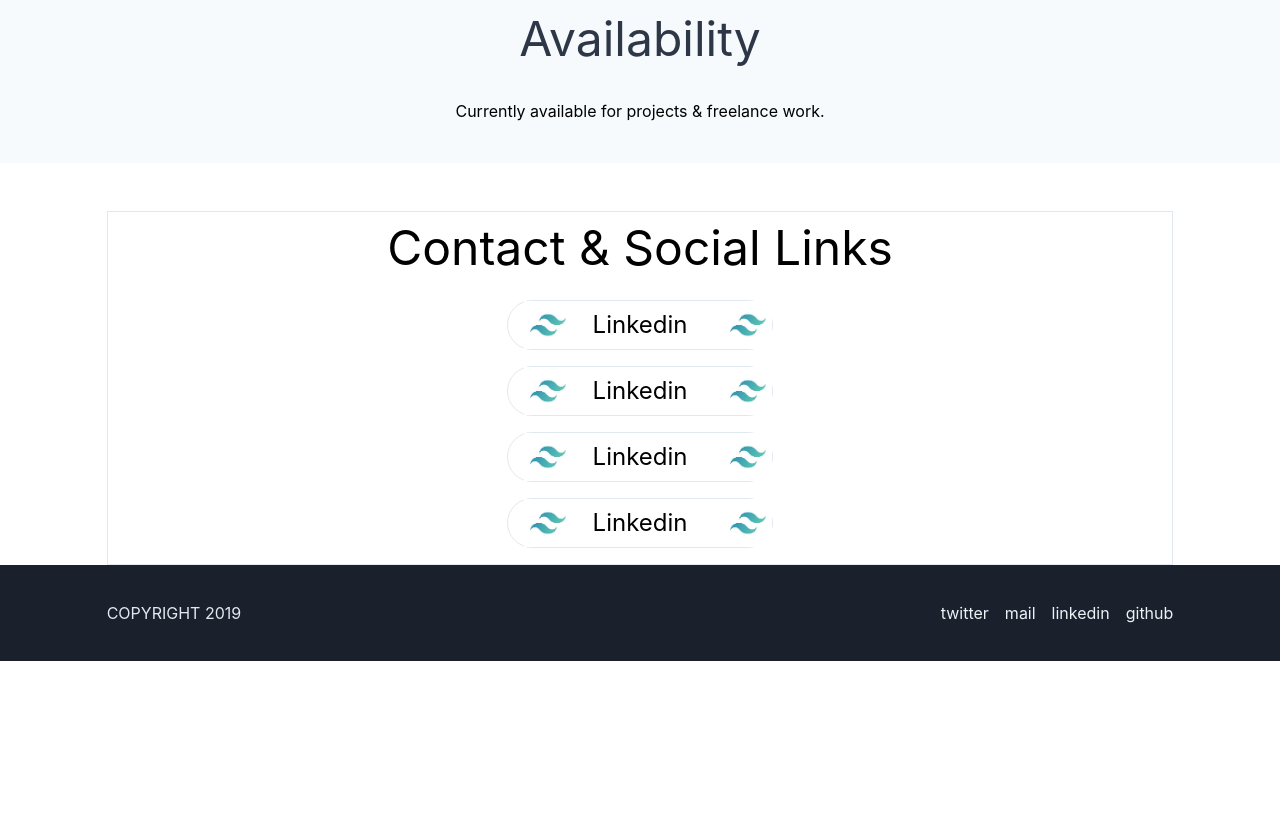
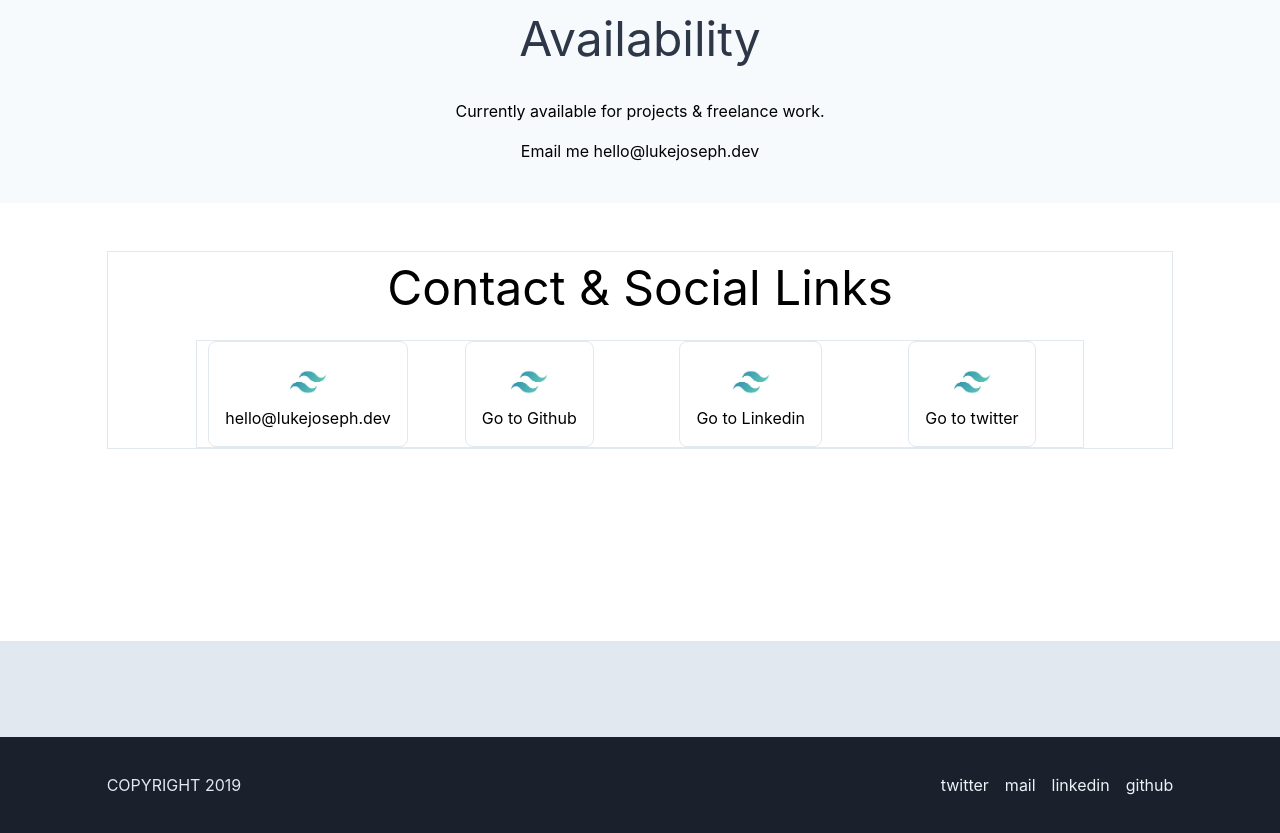
Before and after one commit to luke-joseph/portfolio, a website: page public/index.html in a window 1280 px wide. Shown: the part 1826-2659 px from the top of the page. Before the commit the page ends 2487 px from the top, so only its background shows below. Drawn offline with Linux system fonts and the light colour scheme.

Commit message:
better social area design implemented

```diff
--- a/public/index.html
+++ b/public/index.html
@@ -129,33 +129,43 @@
     <div id="Availability" class="flex flex-col w-full mt-12 bg-gray-100 py-10">
       <div class="w-11/12 lg:w-10/12 xl:w-6/7 mx-auto">
         <h1 class="text-5xl mb-6 text-center text-gray-800">Availability</h1>
-          <p class="text-center">Currently available for projects & freelance work.</p>
+          <p class="text-center mb-4">Currently available for projects & freelance work.</p>
+          <p class="text-center">Email me hello@lukejoseph.dev </p>
       </div>
     </div>
 
-    <div id="contacts-social" class="flex flex-col w-full sm:w-10/12 mx-auto border mt-12">
+    <div id="contacts-social" class="flex flex-col w-full sm:w-10/12 mx-auto border mt-12 mb-48">
       <h1 class="text-5xl mb-4 text-center">Contact & Social Links</h1>
-        <div class="flex items-center border rounded-full w-1/4 mx-auto mb-4 justify-between">
-          <img src="/img/tailwindcss-logo.jpg" alt="" class="ml-4 w-12 h-12 object-contain">
-          <p class="text-2xl">Linkedin</p>
-          <img src="/img/tailwindcss-logo.jpg" alt="" class="ml-4 w-12 h-12 object-contain">
+      <div id="social-links-container" class="flex mx-auto w-5/6 border justify-between">
+        <div class="w-1/4 flex flex-col">
+          <div class="p-4 mx-auto border rounded-lg">
+            <img src="/img/tailwindcss-logo.jpg" alt="" class="w-12 mx-auto">
+            <p>hello@lukejoseph.dev</p>
+          </div>
         </div>
-        <div class="flex items-center border rounded-full w-1/4 mx-auto mb-4 justify-between">
-          <img src="/img/tailwindcss-logo.jpg" alt="" class="ml-4 w-12 h-12 object-contain">
-          <p class="text-2xl">Linkedin</p>
-          <img src="/img/tailwindcss-logo.jpg" alt="" class="ml-4 w-12 h-12 object-contain">
+        <div class="w-1/4 flex flex-col">
+          <div class="p-4 mx-auto border rounded-lg">
+            <img src="/img/tailwindcss-logo.jpg" alt="" class="w-12 mx-auto">
+            <p>Go to Github</p>
+          </div>
         </div>
-        <div class="flex items-center border rounded-full w-1/4 mx-auto mb-4 justify-between">
-          <img src="/img/tailwindcss-logo.jpg" alt="" class="ml-4 w-12 h-12 object-contain">
-          <p class="text-2xl">Linkedin</p>
-          <img src="/img/tailwindcss-logo.jpg" alt="" class="ml-4 w-12 h-12 object-contain">
+        <div class="w-1/4 flex flex-col">
+          <div class="p-4 mx-auto border rounded-lg">
+            <img src="/img/tailwindcss-logo.jpg" alt="" class="w-12 mx-auto">
+            <p>Go to Linkedin</p>
+          </div>
         </div>
-        <div class="flex items-center border rounded-full w-1/4 mx-auto mb-4 justify-between">
-          <img src="/img/tailwindcss-logo.jpg" alt="" class="ml-4 w-12 h-12 object-contain">
-          <p class="text-2xl">Linkedin</p>
-          <img src="/img/tailwindcss-logo.jpg" alt="" class="ml-4 w-12 h-12 object-contain">
+        <div class="w-1/4 flex flex-col">
+          <div class="p-4 mx-auto border rounded-lg">
+            <img src="/img/tailwindcss-logo.jpg" alt="" class="w-12 mx-auto">
+            <p>Go to twitter</p>
+          </div>
         </div>
+      </div>
+
     </div>
+
+    <div class="bg-gray-300 h-24"></div>
 
   </div>
 
```
Also changed, not shown: public/img/icon-cheveron-right-circle.svg (added).
